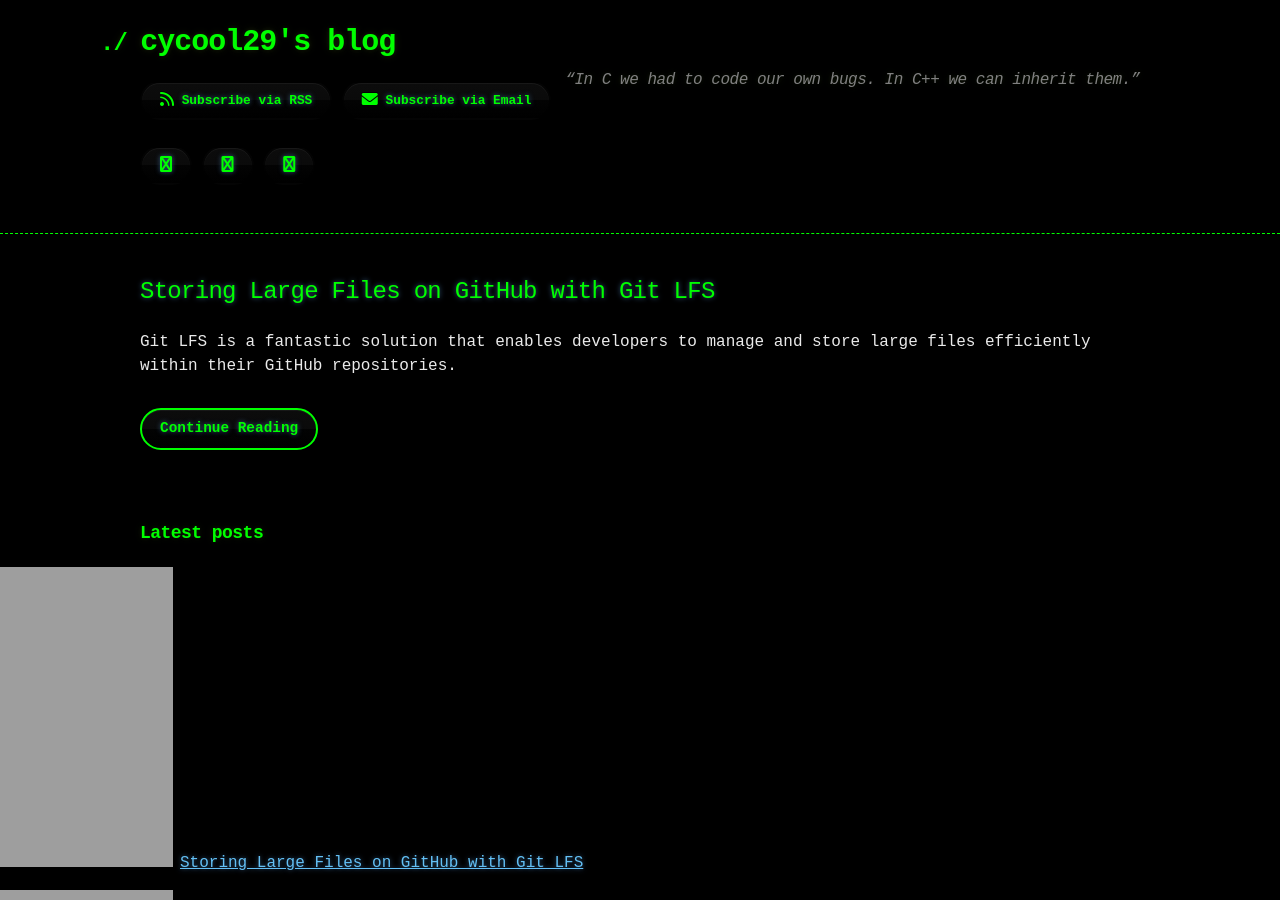
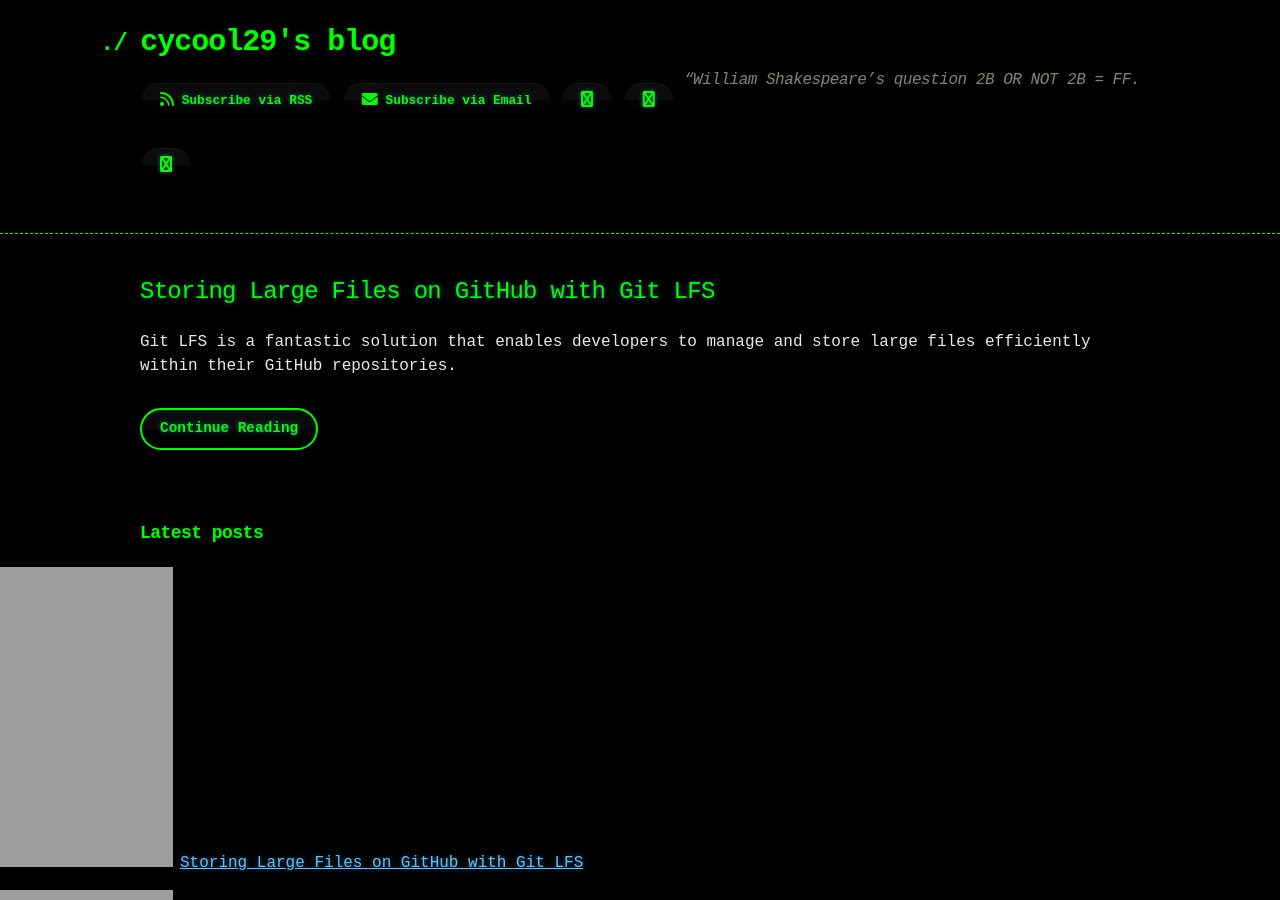
Before and after one commit to cycool29/cycool29.github.io, a Jekyll site: the page built from index.md, in a window 1280 px wide and 900 px high. Built offline with Jekyll 4.4.1, drawn with Linux system fonts in a browser that asks for light colours; a style sheet for code colours, icons or effects is not loaded.

Commit message:
Update quotes

```diff
--- a/_config.yml
+++ b/_config.yml
@@ -1,5 +1,5 @@
 title: cycool29's blog
-description: "“In C we had to code our own bugs. In C++ we can inherit them.” "
+description: "“William Shakespeare’s question 2B OR NOT 2B = FF. "
 bio: A high school student. Intermediate in Python, Git, Bash. Learning JavaScript. He/Him. "
 author: cycool29
 url: https://cycool29.github.io
```
